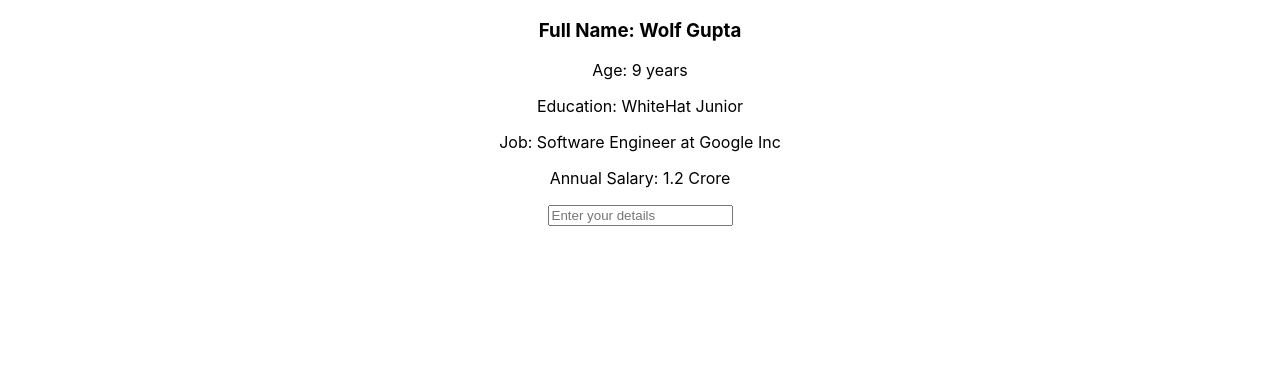
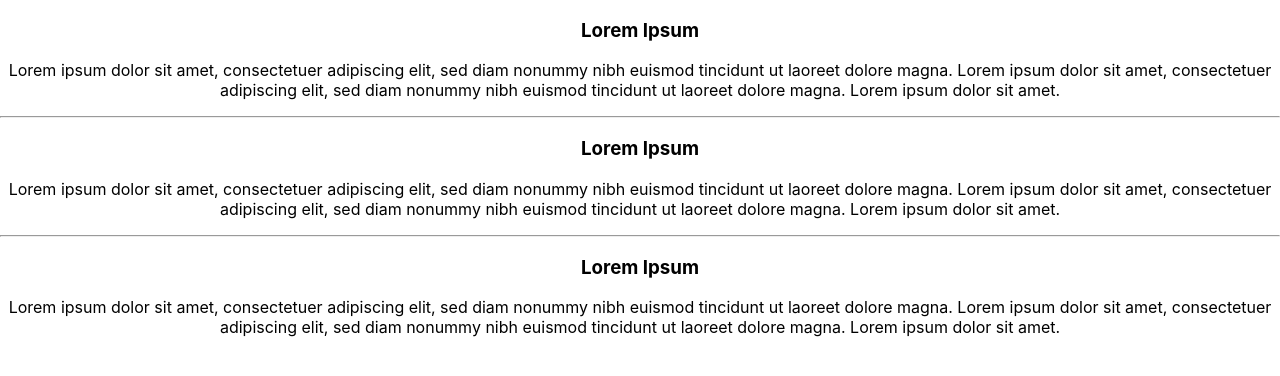
Before and after one commit to imchandeliya/react-practice, a React (Create React App) app: page / in a window 1280 px wide. Shown: the top 376 px of the page. Built offline with nearby package versions, Linux system fonts and the light colour scheme.

Commit message:
react libraries to create elements

```diff
--- a/src/App.js
+++ b/src/App.js
@@ -1,37 +1,30 @@
 import logo from './logo.svg';
 import './App.css';
+import React from 'react';
 
 function App() {
 
-  const champ = {
-    fName : 'Wolf',
-    lName : 'Gupta',
-    age : 9,
-    job : 'Software Engineer',
-    company : 'Google Inc',
-    Yearlypckg : '1.2 Crore',
-    education : 'WhiteHat Junior'
-  }
-
-  const  inputPlaceHolder = 'Enter your details';
-
-  //getter
-  const getFullName = () => {
-    return `${champ.fName} ${champ.lName}`;
-  }
-
-  //input
-  const detailsInputBox = <input type='text' placeholder={inputPlaceHolder} autoComplete />;
+  const blogObject = {
+    title: 'Lorem Ipsum',
+    content: 'Lorem ipsum dolor sit amet, consectetuer adipiscing elit, sed diam nonummy nibh euismod tincidunt ut laoreet dolore magna. Lorem ipsum dolor sit amet, consectetuer adipiscing elit, sed diam nonummy nibh euismod tincidunt ut laoreet dolore magna. Lorem ipsum dolor sit amet.'
+  };
 
   return (
-    <div className="App">
-      <h3>Full Name: {getFullName()}</h3>
-      <p>Age: {champ.age} years</p>
-      <p>Education: {champ.education}</p>
-      <p>Job: {champ.job} at {champ.company}</p>
-      <p>Annual Salary: {champ.Yearlypckg}</p>
-      {detailsInputBox}
-    </div>
+
+    React.createElement("div", {
+      className: "App"
+    },
+      React.createElement("div", null,
+        React.createElement("h3", null, blogObject.title),
+        React.createElement("p", null, blogObject.content)),
+      React.createElement("hr", null),
+      React.createElement("div", null,
+        React.createElement("h3", null, blogObject.title),
+        React.createElement("p", null, blogObject.content)),
+      React.createElement("hr", null),
+      React.createElement("div", null,
+        React.createElement("h3", null, blogObject.title),
+        React.createElement("p", null, blogObject.content)))
   );
 }
 
```
